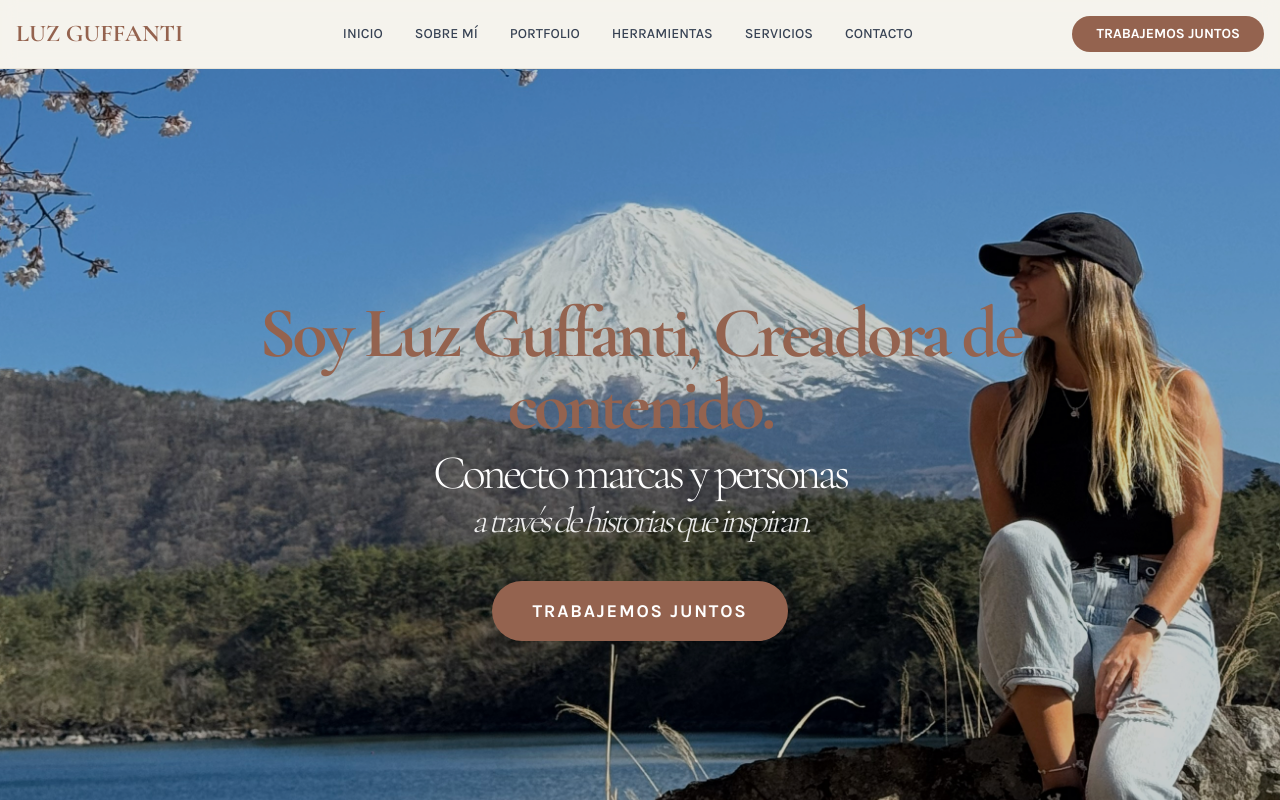
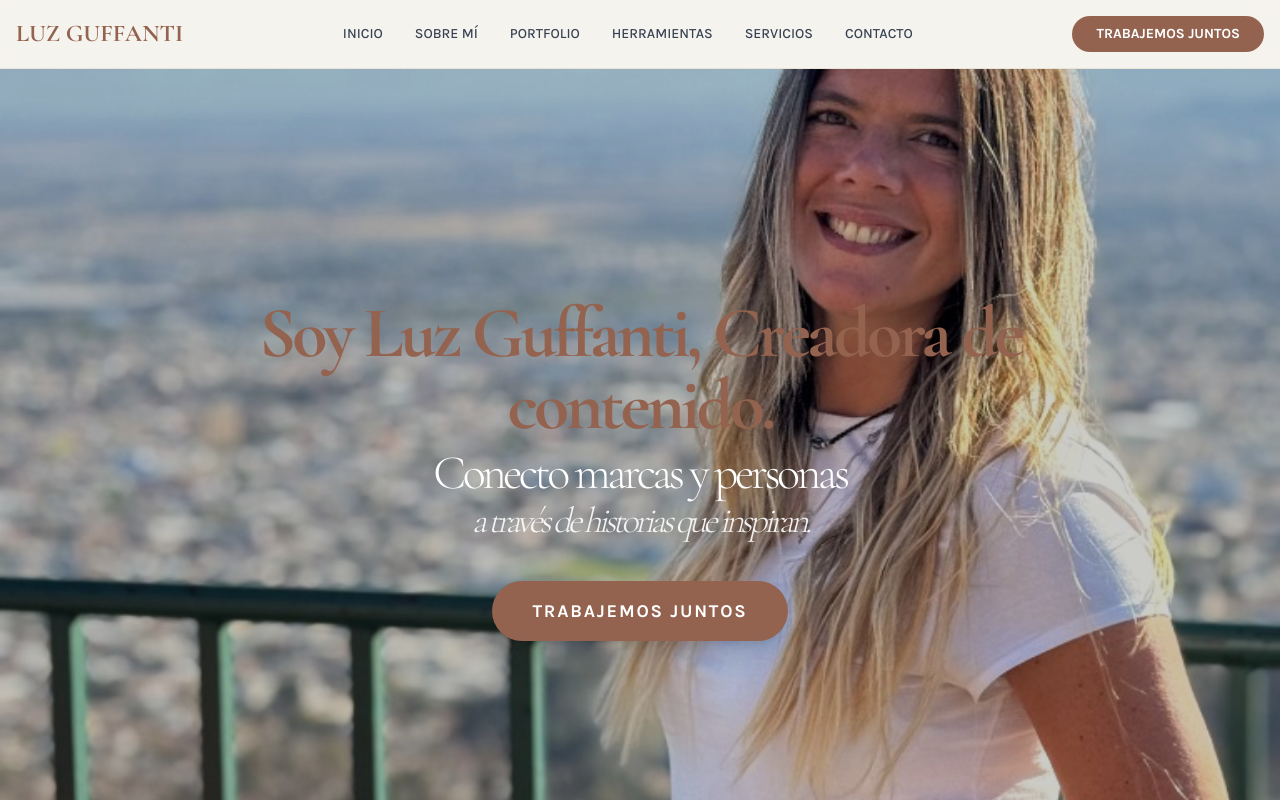
Before and after one commit to fmonfasani/LuzGuffanti, a Next.js app: page / in a window 1280 px wide. Shown: the top 800 px of the page. Built offline with nearby package versions, Linux system fonts and the light colour scheme.

Commit message:
Change hero background image to about-photo.jpg

```diff
--- a/src/components/sections/Hero.tsx
+++ b/src/components/sections/Hero.tsx
@@ -12,7 +12,7 @@ export function Hero({ onCtaClick }: HeroProps) {
     <section className="relative h-screen flex items-center justify-center overflow-hidden">
       {/* Background Image */}
       <Image
-        src="/mountain.jpg"
+        src="/about-photo.jpg"
         alt="Hero background"
         fill
         priority
```
